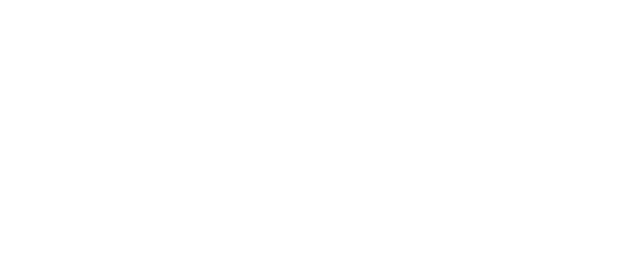
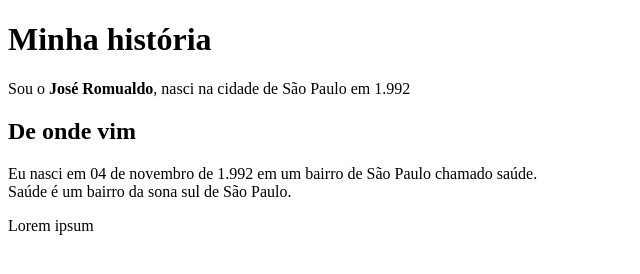
Before and after one commit to josercf/Aula02, a plain HTML site: page index.html in a window 1280 px wide. Shown: the whole page, without its empty margins (0-640 px from the left). Drawn offline with Linux system fonts and the light colour scheme.

Commit message:
feat: Aplicando tag h1 e p

```diff
--- a/index.html
+++ b/index.html
@@ -4,15 +4,31 @@
 <!-- A tag html inicia o nosso documento,
  o atributo lang informa qual idioma do conteúdo da página -->
 <html lang="pt-br">
+
 <head>
     <!-- o título aparece na aba do navegador -->
     <title>Minha primeira página</title>
 
     <!-- o meta charset informa qual conjunto
          de caracteres será utilizado-->
-        <meta charset="utf-8"/>
+    <meta charset="utf-8" />
 </head>
+
 <body>
+    <h1>Minha história</h1>
+
+    <p>Sou o <strong>José Romualdo</strong>, nasci na cidade de São Paulo em 1.992</p>
+
+    <h2>De onde vim</h2>
+
+    <p>
+        Eu nasci em 04 de novembro de 1.992 em um bairro de São Paulo chamado saúde. <br/> Saúde é um bairro da sona sul de São Paulo.
+    </p>
+    <p>Lorem ipsum</p>
+
+
+
 
 </body>
+
 </html>
```
Lines whose indentation alone changed are shown as unchanged.
